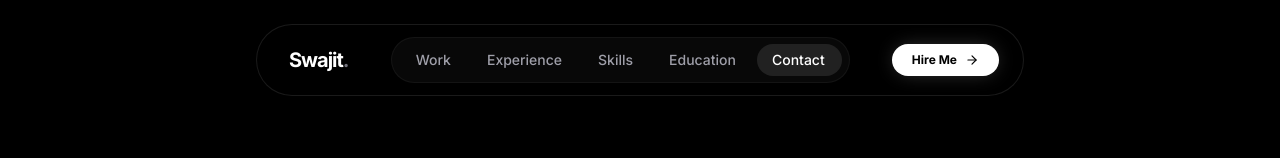
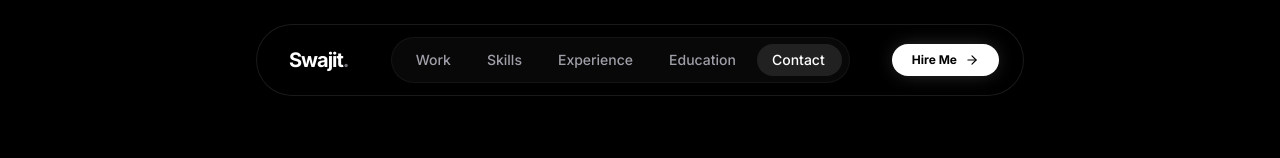
Before and after one commit to swajitp/portfolio_vercel, a Next.js app: page / in a window 1280 px wide. Shown: the top 158 px of the page. Built offline with nearby package versions, Linux system fonts and the light colour scheme.

Commit message:
Label switch

```diff
--- a/components/header.tsx
+++ b/components/header.tsx
@@ -7,8 +7,8 @@ import { cn } from "@/lib/utils";
 
 const navItems = [
   { label: "Work", href: "#case-studies" },
+  { label: "Skills", href: "#skills" },
   { label: "Experience", href: "#experience" },
-  { label: "Skills", href: "#skills" },
   { label: "Education", href: "#education" },
   { label: "Contact", href: "#contact" },
 ];
```
